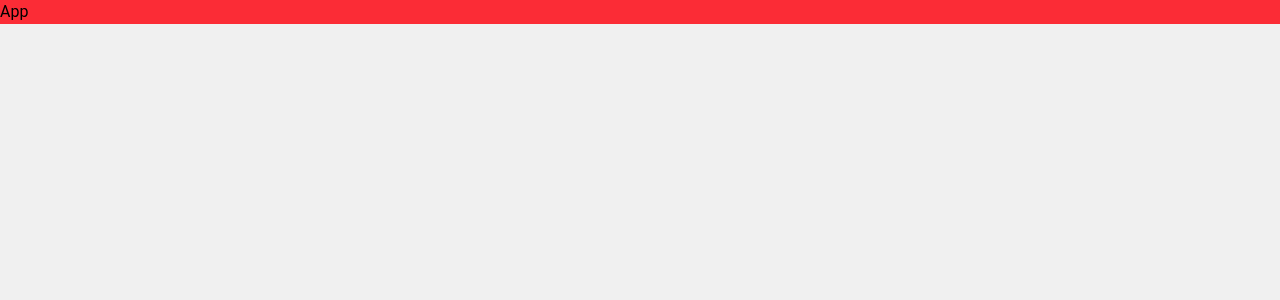
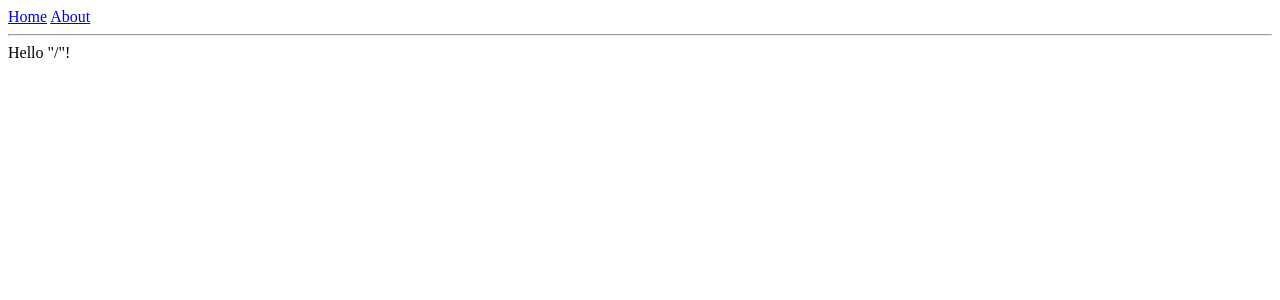
Before and after one commit to Zysd836/osiris-template, a React (Vite) app: page / in a window 1280 px wide. Shown: the top 300 px of the page. Built offline with nearby package versions, Linux system fonts and the light colour scheme.

Commit message:
fix: add router

```diff
--- a/src/App.tsx
+++ /dev/null
@@ -1,14 +0,0 @@
-import React from 'react'
-
-const App = () => {
-  return (
-    <div
-      about="sd"
-      className="bg-red-500"
-    >
-      App
-    </div>
-  )
-}
-
-export default App
--- a/src/main.tsx
+++ b/src/main.tsx
@@ -1,10 +1,30 @@
 import { StrictMode } from 'react'
-import { createRoot } from 'react-dom/client'
-import App from './App.tsx'
-import './index.css'
+import ReactDOM from 'react-dom/client'
+import { RouterProvider, createRouter } from '@tanstack/react-router'
 
-createRoot(document.getElementById('root')!).render(
-  <StrictMode>
-    <App />
-  </StrictMode>
-)
+// Import the generated route tree
+import { routeTree } from './routeTree.gen'
+import { ConfigProvider } from 'antd'
+
+// Create a new router instance
+const router = createRouter({ routeTree })
+
+// Register the router instance for type safety
+declare module '@tanstack/react-router' {
+  interface Register {
+    router: typeof router
+  }
+}
+
+// Render the app
+const rootElement = document.getElementById('root')!
+if (!rootElement.innerHTML) {
+  const root = ReactDOM.createRoot(rootElement)
+  root.render(
+    <StrictMode>
+      <ConfigProvider>
+        <RouterProvider router={router} />
+      </ConfigProvider>
+    </StrictMode>,
+  )
+}
--- /dev/null
+++ b/src/routeTree.gen.ts
@@ -0,0 +1,95 @@
+/* eslint-disable */
+
+// @ts-nocheck
+
+// noinspection JSUnusedGlobalSymbols
+
+// This file was automatically generated by TanStack Router.
+// You should NOT make any changes in this file as it will be overwritten.
+// Additionally, you should also exclude this file from your linter and/or formatter to prevent it from being checked or modified.
+
+import { Route as rootRouteImport } from './routes/__root'
+import { Route as IndexRouteImport } from './routes/index'
+import { Route as AboutIndexRouteImport } from './routes/about/index'
+import { Route as AboutPostIdRouteImport } from './routes/about/$postId'
+
+const IndexRoute = IndexRouteImport.update({
+  id: '/',
+  path: '/',
+  getParentRoute: () => rootRouteImport,
+} as any)
+const AboutIndexRoute = AboutIndexRouteImport.update({
+  id: '/about/',
+  path: '/about/',
+  getParentRoute: () => rootRouteImport,
+} as any)
+const AboutPostIdRoute = AboutPostIdRouteImport.update({
+  id: '/about/$postId',
+  path: '/about/$postId',
+  getParentRoute: () => rootRouteImport,
+} as any)
+
+export interface FileRoutesByFullPath {
+  '/': typeof IndexRoute
+  '/about/$postId': typeof AboutPostIdRoute
+  '/about': typeof AboutIndexRoute
+}
+export interface FileRoutesByTo {
+  '/': typeof IndexRoute
+  '/about/$postId': typeof AboutPostIdRoute
+  '/about': typeof AboutIndexRoute
+}
+export interface FileRoutesById {
+  __root__: typeof rootRouteImport
+  '/': typeof IndexRoute
+  '/about/$postId': typeof AboutPostIdRoute
+  '/about/': typeof AboutIndexRoute
+}
+export interface FileRouteTypes {
+  fileRoutesByFullPath: FileRoutesByFullPath
+  fullPaths: '/' | '/about/$postId' | '/about'
+  fileRoutesByTo: FileRoutesByTo
+  to: '/' | '/about/$postId' | '/about'
+  id: '__root__' | '/' | '/about/$postId' | '/about/'
+  fileRoutesById: FileRoutesById
+}
+export interface RootRouteChildren {
+  IndexRoute: typeof IndexRoute
+  AboutPostIdRoute: typeof AboutPostIdRoute
+  AboutIndexRoute: typeof AboutIndexRoute
+}
+
+declare module '@tanstack/react-router' {
+  interface FileRoutesByPath {
+    '/': {
+      id: '/'
+      path: '/'
+      fullPath: '/'
+      preLoaderRoute: typeof IndexRouteImport
+      parentRoute: typeof rootRouteImport
+    }
+    '/about/': {
+      id: '/about/'
+      path: '/about'
+      fullPath: '/about'
+      preLoaderRoute: typeof AboutIndexRouteImport
+      parentRoute: typeof rootRouteImport
+    }
+    '/about/$postId': {
+      id: '/about/$postId'
+      path: '/about/$postId'
+      fullPath: '/about/$postId'
+      preLoaderRoute: typeof AboutPostIdRouteImport
+      parentRoute: typeof rootRouteImport
+    }
+  }
+}
+
+const rootRouteChildren: RootRouteChildren = {
+  IndexRoute: IndexRoute,
+  AboutPostIdRoute: AboutPostIdRoute,
+  AboutIndexRoute: AboutIndexRoute,
+}
+export const routeTree = rootRouteImport
+  ._addFileChildren(rootRouteChildren)
+  ._addFileTypes<FileRouteTypes>()
--- /dev/null
+++ b/src/routes/__root.tsx
@@ -0,0 +1,27 @@
+import { createRootRoute, Link, Outlet } from '@tanstack/react-router'
+import { TanStackRouterDevtools } from '@tanstack/react-router-devtools'
+
+const RootComponent = () => (
+  <>
+    <div className="p-2 flex gap-2">
+      <Link
+        to="/"
+        className="[&.active]:font-bold"
+      >
+        Home
+      </Link>{' '}
+      <Link
+        to="/about"
+        className="[&.active]:font-bold"
+      >
+        About
+      </Link>
+    </div>
+    <hr />
+    <Outlet />
+    <TanStackRouterDevtools />
+  </>
+)
+export const Route = createRootRoute({
+  component: RootComponent,
+})
--- /dev/null
+++ b/src/routes/about/$postId.tsx
@@ -0,0 +1,9 @@
+import { createFileRoute } from '@tanstack/react-router'
+
+export const Route = createFileRoute('/about/$postId')({
+  component: RouteComponent,
+})
+
+function RouteComponent() {
+  return <div>Hello "/about/$postId"!</div>
+}
--- /dev/null
+++ b/src/routes/about/index.tsx
@@ -0,0 +1,9 @@
+import { createFileRoute, Outlet } from '@tanstack/react-router'
+
+export const Route = createFileRoute('/about/')({
+  component: RouteComponent,
+})
+
+function RouteComponent() {
+  return <div>Hello "/about"! <Outlet /></div>
+}
--- /dev/null
+++ b/src/routes/index.tsx
@@ -0,0 +1,9 @@
+import { createFileRoute } from '@tanstack/react-router'
+
+export const Route = createFileRoute('/')({
+  component: RouteComponent,
+})
+
+function RouteComponent() {
+  return <div>Hello "/"!</div>
+}
--- a/vite.config.ts
+++ b/vite.config.ts
@@ -1,14 +1,22 @@
-import { defineConfig } from "vite"
-import react from "@vitejs/plugin-react-swc"
-import tailwindcss from "@tailwindcss/vite"
-import path from "node:path"
+import { defineConfig } from 'vite'
+import react from '@vitejs/plugin-react'
+import tailwindcss from '@tailwindcss/vite'
+import path from 'node:path'
+import { tanstackRouter } from '@tanstack/router-plugin/vite'
 
 // https://vite.dev/config/
 export default defineConfig({
-	plugins: [react(), tailwindcss()],
-	resolve: {
-		alias: {
-			"@": path.resolve(__dirname, "./src/"),
-		},
-	},
+  plugins: [
+    tanstackRouter({
+      target: 'react',
+      autoCodeSplitting: true
+    }),
+    react(),
+    tailwindcss()
+  ],
+  resolve: {
+    alias: {
+      '@': path.resolve(__dirname, './src/')
+    }
+  }
 })
```
Also changed, not shown: package.json (+5 -2 lines), 1 other file (tests, documents, lock files or other folders).
